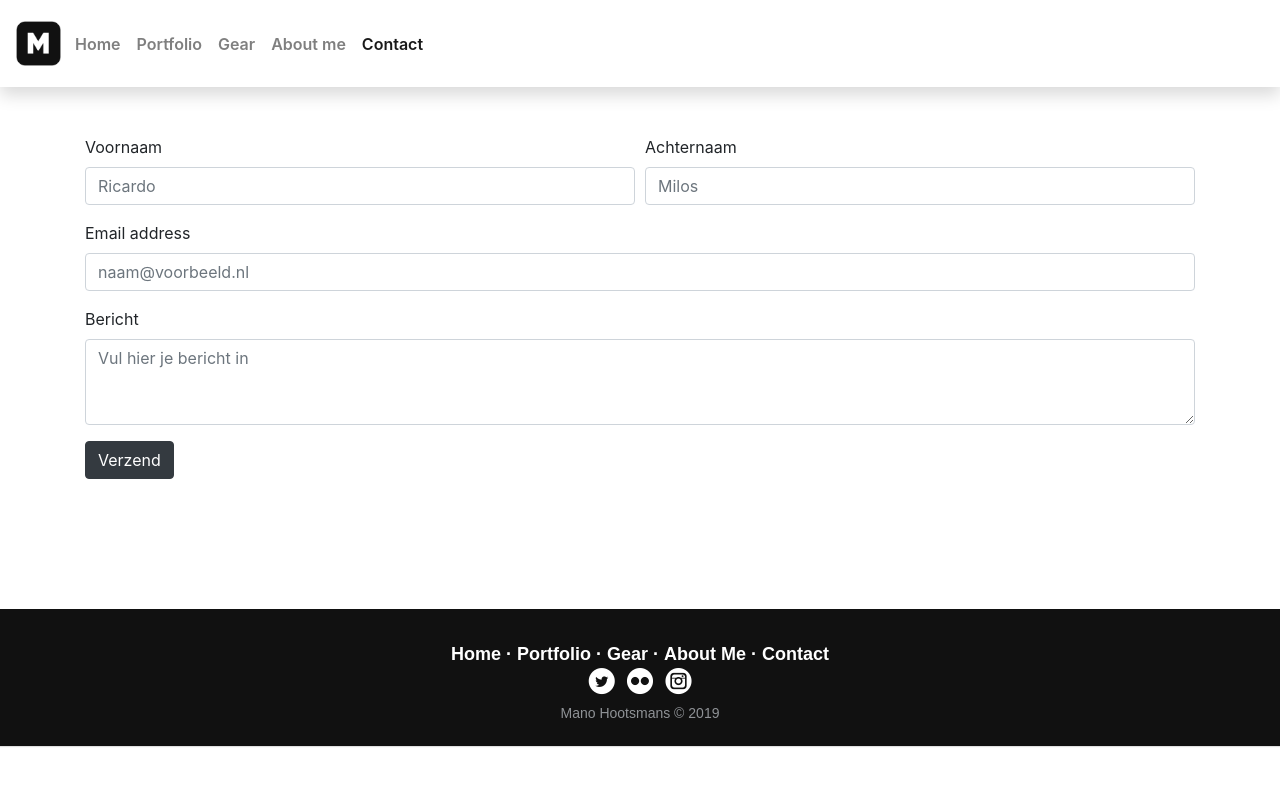
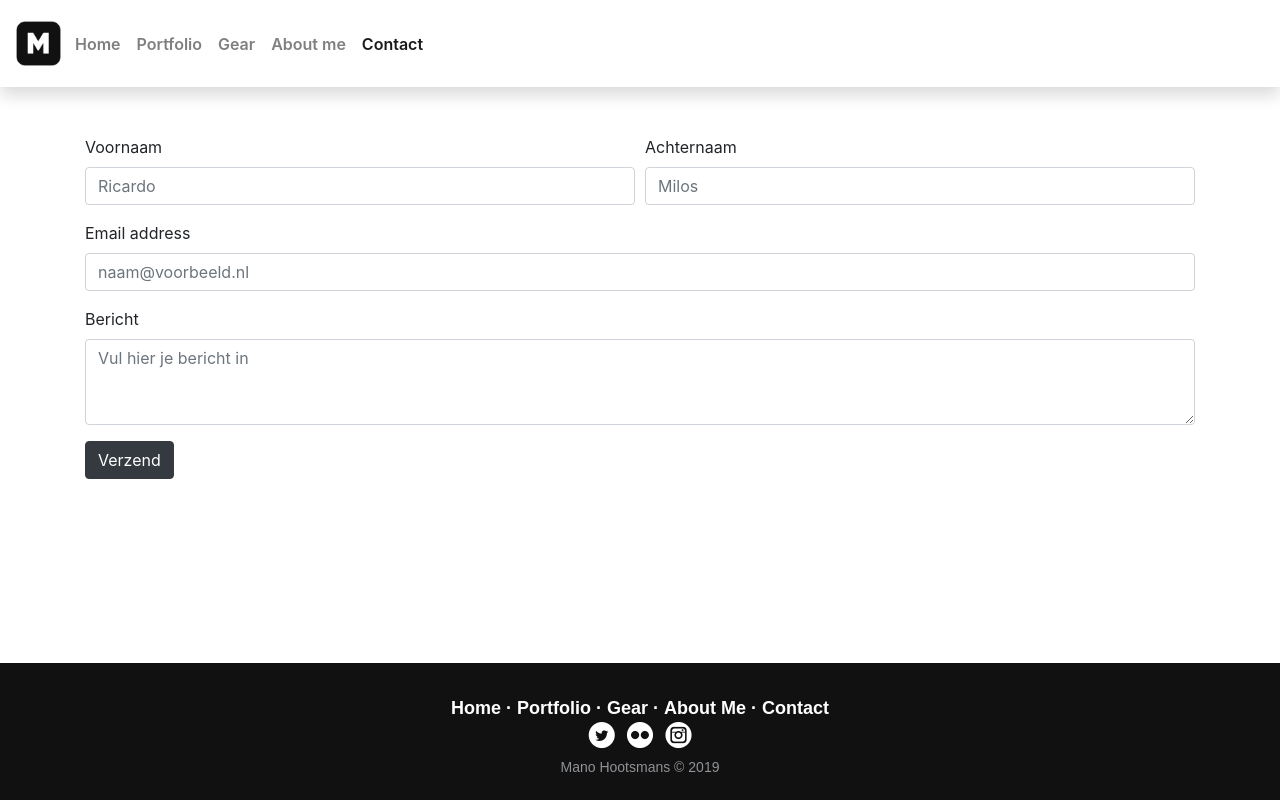
Before and after one commit to Delizeta/Delizeta.github.io, a PHP site: page /html/contact.html in a window 1280 px wide. Run offline with PHP 8.4, Linux system fonts and the light colour scheme; some libraries are stand-ins or nearby versions.

Commit message:
Footer on bottom if content not big enough

```diff
--- a/css/footer.css
+++ b/css/footer.css
@@ -5,9 +5,9 @@
 	width: 100%;
 	text-align: center;
 	font: normal 18px sans-serif;
-
 	padding: 25px;
 	margin-top: 80px;
+	bottom:0;
 }
 
 .footer-basic-centered .footer-company-motto{
@@ -39,6 +39,10 @@
 .footer-basic-centered a:hover{
 	color: #a1a1a1
 }
+.absolute{
+	position:absolute;
+}
+
 
 /* If you don't want the footer to be responsive, remove these media queries */
 
--- a/css/style.css
+++ b/css/style.css
@@ -19,6 +19,11 @@
     font-weight: normal;
     font-style: normal;
   }
+
+html{ height:100%; }
+
+body{ min-height:100%; padding:0; margin:0; position:relative; }
+
 
 /* HOME PAGE */
   .big-container{
--- a/html/about_me.html
+++ b/html/about_me.html
@@ -62,7 +62,7 @@
     </div>
 
     <!-- = = = FOOTER = = = -->
-    <footer class="footer-basic-centered">
+    <footer class="footer-basic-centered absolute">
 
     			<p class="footer-links">
     				<a href="../index.html">Home</a>
--- a/html/contact.html
+++ b/html/contact.html
@@ -71,7 +71,7 @@
   </div>
 
     <!-- = = = FOOTER = = = -->
-    <footer class="footer-basic-centered">
+    <footer class="footer-basic-centered absolute">
 
     			<p class="footer-links">
     				<a href="../index.html">Home</a>
```
